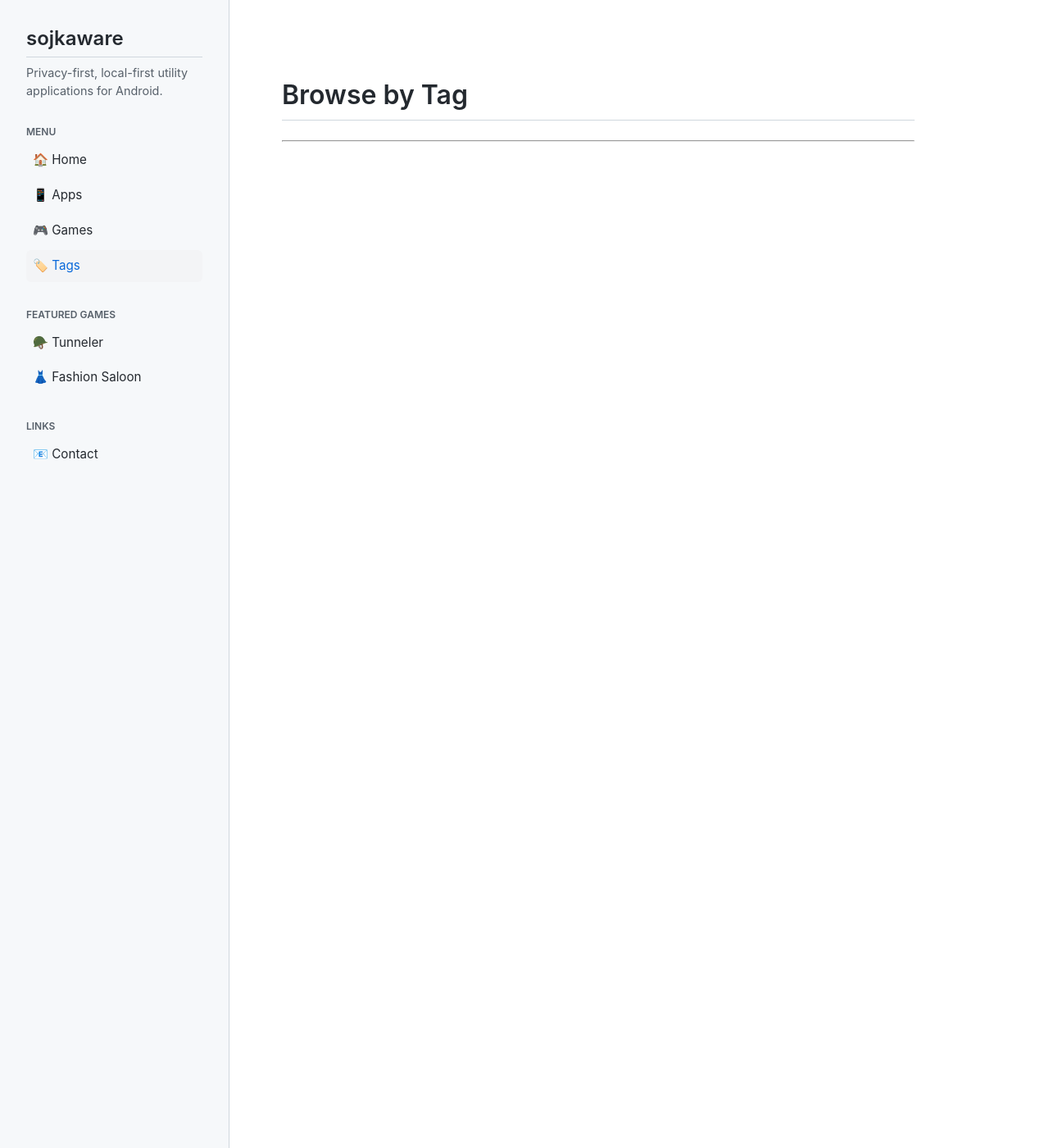
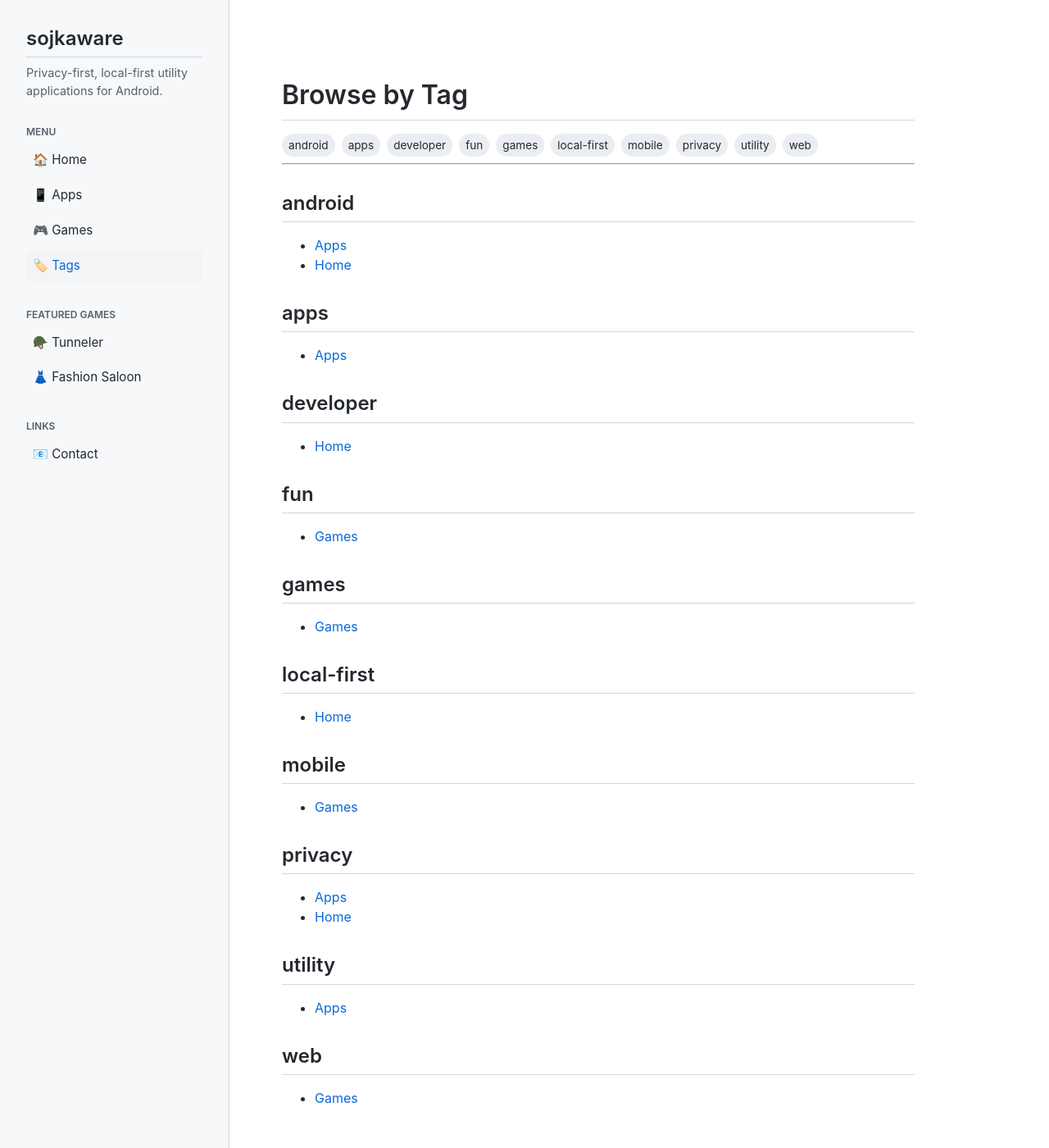
Before and after one commit to sojkaware/sojkaware.github.io, a Jekyll site: the page built from tags.md, in a window 1280 px wide and 1400 px high. Shown: the whole window at 82% size. Built offline with Jekyll 4.4.1, drawn with Linux system fonts in a browser that asks for light colours.

Commit message:
upated tags

```diff
--- a/apps.md
+++ b/apps.md
@@ -1,6 +1,7 @@
 ---
 layout: default
 title: Apps
+tags: [android, apps, utility, privacy]
 ---
 
 # Apps
--- a/games.md
+++ b/games.md
@@ -1,6 +1,7 @@
 ---
 layout: default
 title: Games
+tags: [games, web, mobile, fun]
 ---
 
 # Games
--- a/tags.md
+++ b/tags.md
@@ -5,20 +5,39 @@ title: Tags
 
 # Browse by Tag
 
+{% capture site_tags %}{% for tag in site.tags %}{{ tag[0] }}{% unless forloop.last %},{% endunless %}{% endfor %}{% endcapture %}
+{% assign tag_words = site_tags | split:',' | sort %}
+
+<!--
+  Jekyll's site.tags usually only captures POSTS.
+  To support PAGES, we must iterate through site.pages and build the list manually.
+-->
+
+{% assign all_tags = "" | split: "," %}
+{% for page in site.pages %}
+  {% if page.tags %}
+    {% for tag in page.tags %}
+      {% assign all_tags = all_tags | push: tag %}
+    {% endfor %}
+  {% endif %}
+{% endfor %}
+{% assign all_tags = all_tags | uniq | sort %}
+
 <div class="tag-cloud">
-  {% for tag in site.tags %}
-    <a href="#{{ tag[0] | slugify }}" class="tag">{{ tag[0] }} <span class="count">({{ tag[1].size }})</span></a>
+  {% for tag in all_tags %}
+    <a href="#{{ tag | slugify }}" class="tag">{{ tag }}</a>
   {% endfor %}
 </div>
 
 <hr>
 
-{% for tag in site.tags %}
-  <h2 id="{{ tag[0] | slugify }}">{{ tag[0] }}</h2>
+{% for tag in all_tags %}
+  <h2 id="{{ tag | slugify }}">{{ tag }}</h2>
   <ul>
-    {% for post in tag[1] %}
-      <li><a href="{{ post.url | relative_url }}">{{ post.title }}</a></li>
+    {% for page in site.pages %}
+      {% if page.tags contains tag %}
+        <li><a href="{{ page.url | relative_url }}">{{ page.title }}</a></li>
+      {% endif %}
     {% endfor %}
-    <!-- Also check specific collections if needed, though site.tags usually aggregates posts -->
   </ul>
 {% endfor %}
```
Also changed, not shown: index.md (+1 -0 lines).
